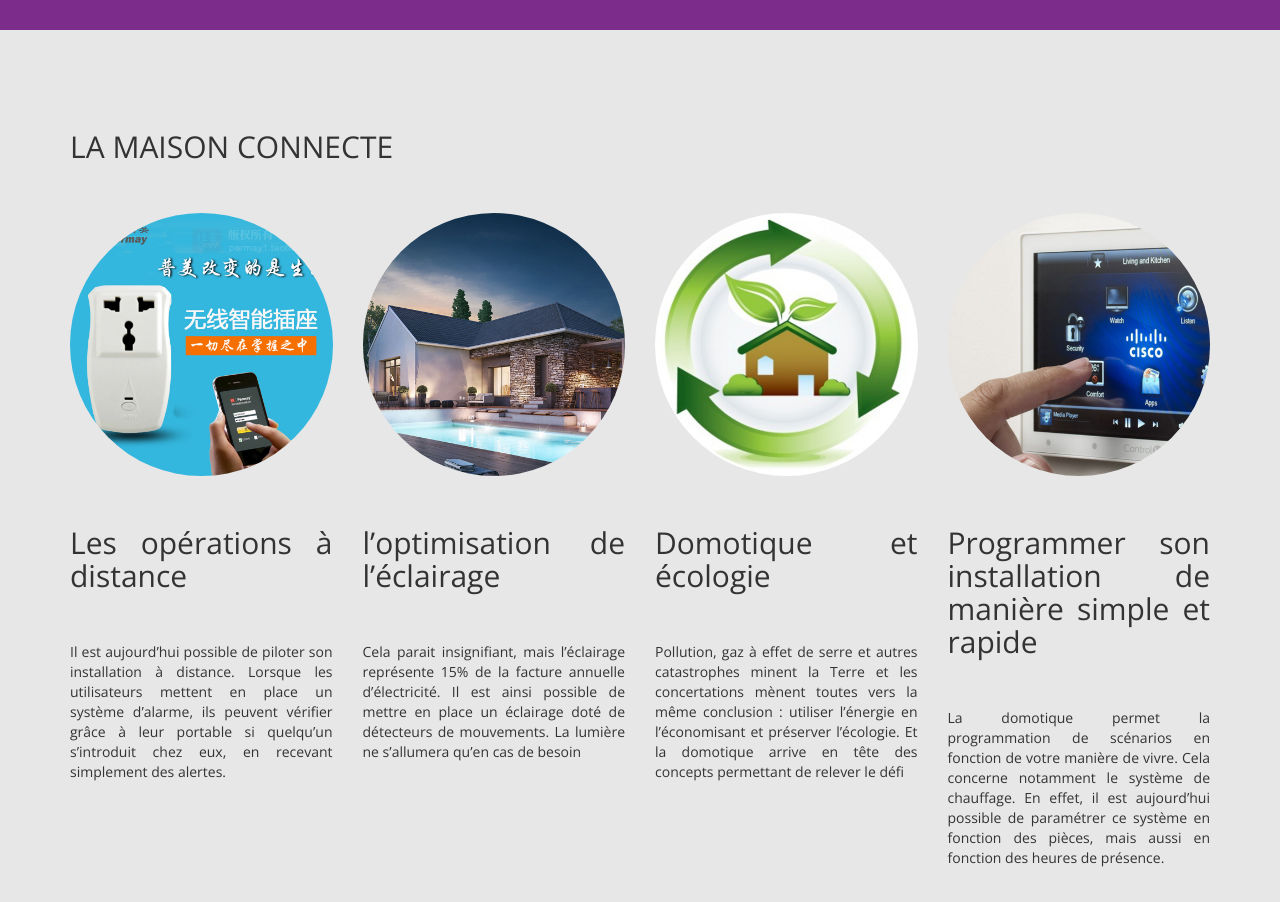
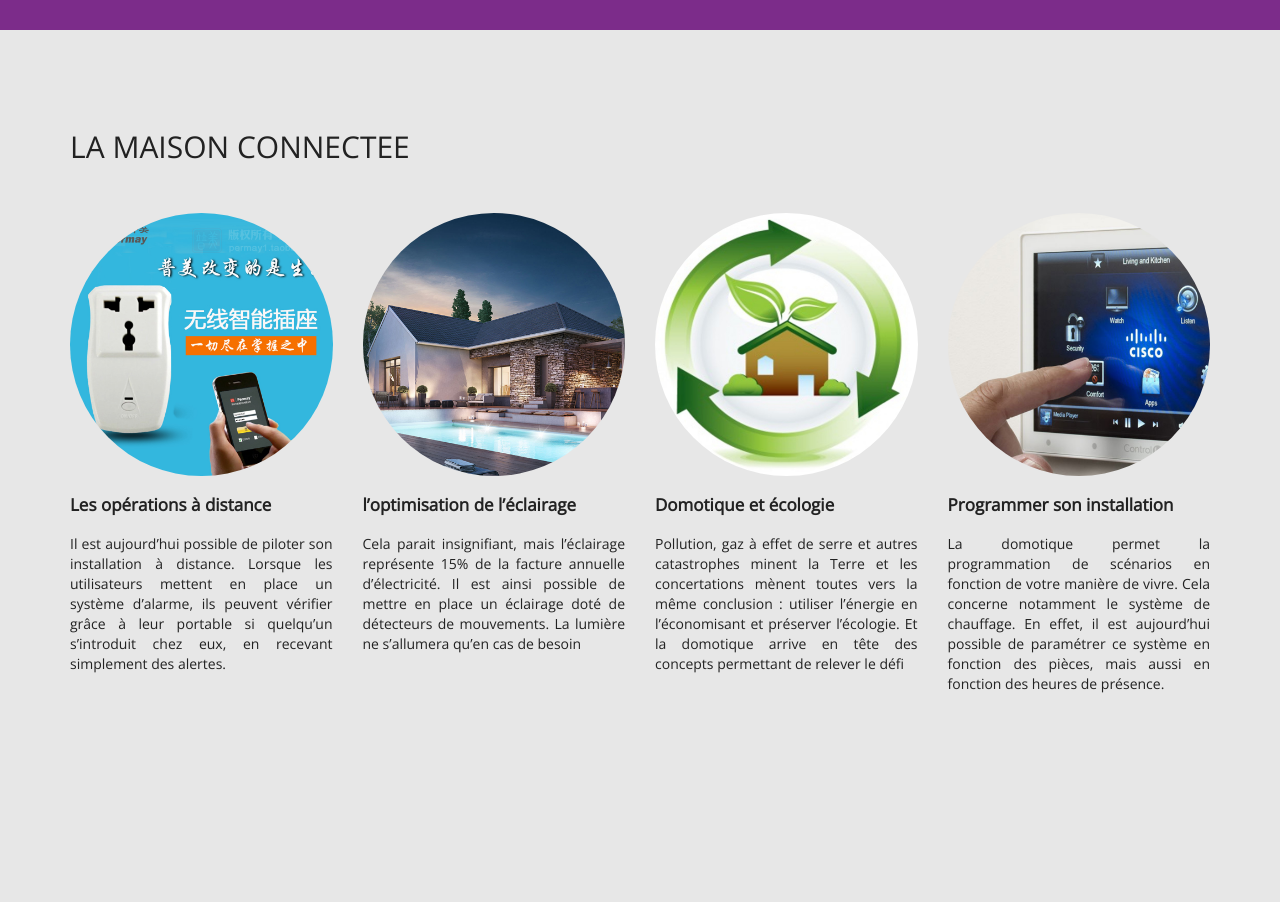
Before and after one commit to AshFromReunion/Challenge-Site-8, a website: page index.html in a window 1280 px wide. Shown: the part 1000-1902 px from the top of the page. After the commit the page ends 1754 px from the top, so only its background shows below. Drawn offline with nearby package versions, Linux system fonts and the light colour scheme.

Commit message:
modif final

```diff
--- a/index.html
+++ b/index.html
@@ -5,7 +5,7 @@ License URL: http://creativecommons.org/licenses/by/3.0/
 Changes were made from te original work
 -->
 <!DOCTYPE HTML>
-<html>
+<html lang="fr">
 
 <head>
     <title>Site 8</title>
@@ -20,7 +20,7 @@ Changes were made from te original work
 </head>
 
 <body>
-
+    <!-- debut navigation -->
     <nav class="navbar navbar-default navbar-fixed-top">
         <div class="container">
             <div class="navbar-header navbar-fix">
@@ -38,12 +38,14 @@ Changes were made from te original work
                     <li><a href="#">SMART-HOME</a></li>
                     <li><a href="#">NOS PRESTATIONS</a></li>
                     <li><a href="#">CONTACTEZ-NOUS</a></li>
-
                 </ul>
             </div>
         </div>
     </nav>
+    <!-- fin navigation -->
 
+
+    <!-- debut header -->
     <header>
         <div class="container">
             <div class="row text-center">
@@ -53,8 +55,10 @@ Changes were made from te original work
             </div>
         </div>
     </header>
+    <!-- fin header -->
 
 
+    <!-- debut section -->
     <section class="paragraphe espace-bloc">
         <div class="container">
             <div class="row text-justify">
@@ -71,44 +75,40 @@ Changes were made from te original work
         <div class="container">
             <div class="row">
                 <div class="col-md-12">
-                    <h2>LA MAISON CONNECTE</h2>
+                    <h2>LA MAISON CONNECTEE</h2>
                 </div>
             </div>
 
             <div class="row">
 
-                <div class="col-md-3 text-justify">
+                <article class="col-md-3">
                     <img src="images/save.jpg" alt="" class="img-responsive img-circle">
-                    <h2>Les opérations à distance</h2>
-                      <p>Il est aujourd’hui possible de piloter son installation à distance.
-                         Lorsque les utilisateurs mettent en place un système d’alarme, ils peuvent vérifier grâce à leur portable si quelqu’un
-                         s’introduit chez eux, en recevant simplement des alertes.</p>
-                </div>
+                    <h3>Les opérations à distance</h3>
+                    <p class="text-justify">Il est aujourd’hui possible de piloter son installation à distance. Lorsque les utilisateurs mettent en place un système d’alarme, ils peuvent vérifier grâce à leur portable si quelqu’un s’introduit chez eux, en recevant simplement des alertes.</p>
+                </article>
 
-                <div class="col-md-3 text-justify">
+                <article class="col-md-3">
                     <img src="images/security.jpg" alt="" class="img-responsive img-circle">
-                    <h2>l’optimisation de l’éclairage</h2>
-                    <p>Cela parait insignifiant, mais l’éclairage représente 15% de la facture annuelle d’électricité.
-                      Il est ainsi possible de mettre en place un éclairage doté de détecteurs de mouvements. La lumière ne s’allumera qu’en cas de besoin</p>
-                </div>
+                    <h3>l’optimisation de l’éclairage</h3>
+                    <p class="text-justify">Cela parait insignifiant, mais l’éclairage représente 15% de la facture annuelle d’électricité. Il est ainsi possible de mettre en place un éclairage doté de détecteurs de mouvements. La lumière ne s’allumera qu’en cas de besoin</p>
+                </article>
 
-                <div class="col-md-3 text-justify">
+                <article class="col-md-3">
                     <img src="images/green.jpg" alt="" class="img-responsive img-circle">
-                    <h2>Domotique et écologie</h2>
-                    <p>Pollution, gaz à effet de serre et autres catastrophes minent la Terre et les concertations mènent toutes vers
-                      la même conclusion : utiliser l’énergie en l’économisant et préserver l’écologie. Et la domotique arrive en tête des concepts permettant de relever le défi</p>
-                </div>
+                    <h3>Domotique et écologie</h3>
+                    <p class="text-justify">Pollution, gaz à effet de serre et autres catastrophes minent la Terre et les concertations mènent toutes vers la même conclusion : utiliser l’énergie en l’économisant et préserver l’écologie. Et la domotique arrive en tête des concepts permettant de relever le défi</p>
+                </article>
 
-                <div class="col-md-3 text-justify">
+                <article class="col-md-3">
                     <img src="images/waterhome.jpg" alt="" class="img-responsive img-circle">
-                    <h2>Programmer son installation de manière simple et rapide</h2>
-                    <p>La domotique permet la programmation de scénarios en fonction de votre manière de vivre. Cela concerne notamment le système de chauffage.
-                      En effet, il est aujourd’hui possible de paramétrer ce système en fonction des pièces, mais aussi en fonction des heures de présence. </p>
-                </div>
+                    <h3>Programmer son installation</h3>
+                    <p class="text-justify">La domotique permet la programmation de scénarios en fonction de votre manière de vivre. Cela concerne notamment le système de chauffage. En effet, il est aujourd’hui possible de paramétrer ce système en fonction des pièces, mais aussi en fonction des heures de présence. </p>
+                </article>
 
             </div>
         </div>
     </section>
+    <!-- fin section -->
 
 
 
--- a/scss/style.scss
+++ b/scss/style.scss
@@ -1,8 +1,10 @@
     $couleur1: #7c2c8a;
     $couleur2: #e7e7e7;
+    $couleur3: #222;
     body {
         background-color: $couleur2;
         font-family: 'Open Sans', sans-serif;
+        color: $couleur3;
     }
 
     header {
@@ -15,7 +17,7 @@
         padding: 200px 0;
         color: $couleur2;
         font-size: 100px;
-        text-shadow: 0 0 3px black;
+        text-shadow: 0 0 3px $couleur3;
     }
 
     .espace-bloc {
@@ -34,7 +36,13 @@
     .navbar-default {
         background-color: $couleur1;
         border-color: $couleur1;
-        box-shadow: 0 0 4px black;
+        box-shadow: 0 0 4px $couleur3;
+        .navbar-toggle {
+            border: none;
+            .icon-bar {
+                background-color: $couleur2;
+            }
+        }
         .navbar-brand {
             color: $couleur2;
             &:hover {
@@ -57,3 +65,9 @@
     h2 {
         margin: 50px 0;
     }
+
+    h3 {
+        font-size: 17px;
+        font-weight: bold;
+        margin-bottom: 20px;
+    }
```
Also changed, not shown: css/style.css, 1 other file.
